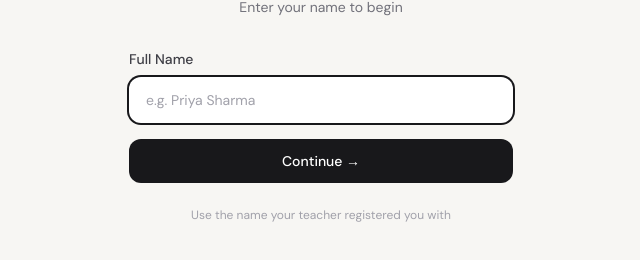
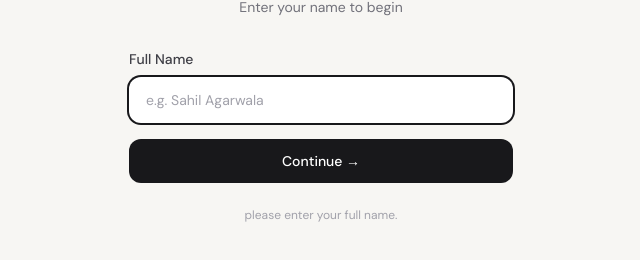
Before and after one commit to calm-stranger/iyf-quiz-platform, a Next.js app: page / in a window 1280 px wide. Shown: the part 356-616 px from the top of the page, without its empty margins (319-959 px from the left). Built offline with nearby package versions, Linux system fonts and the light colour scheme.

Commit message:
minor changes

```diff
--- a/pages/index.js
+++ b/pages/index.js
@@ -64,7 +64,7 @@ export default function Home() {
                 setName(e.target.value);
                 setError('');
               }}
-              placeholder="e.g. Priya Sharma"
+              placeholder="e.g. Sahil Agarwala"
               autoFocus
               autoComplete="name"
               className="w-full px-4 py-3 rounded-xl border border-[#D4D4D8] bg-white text-[#18181B] placeholder-[#A1A1AA] focus:outline-none focus:ring-2 focus:ring-[#18181B] focus:border-transparent text-sm"
@@ -83,7 +83,7 @@ export default function Home() {
           </form>
 
           <p className="text-center text-xs text-[#A1A1AA] mt-6">
-            Use the name your teacher registered you with
+            please enter your full name.
           </p>
         </div>
       </div>
```
